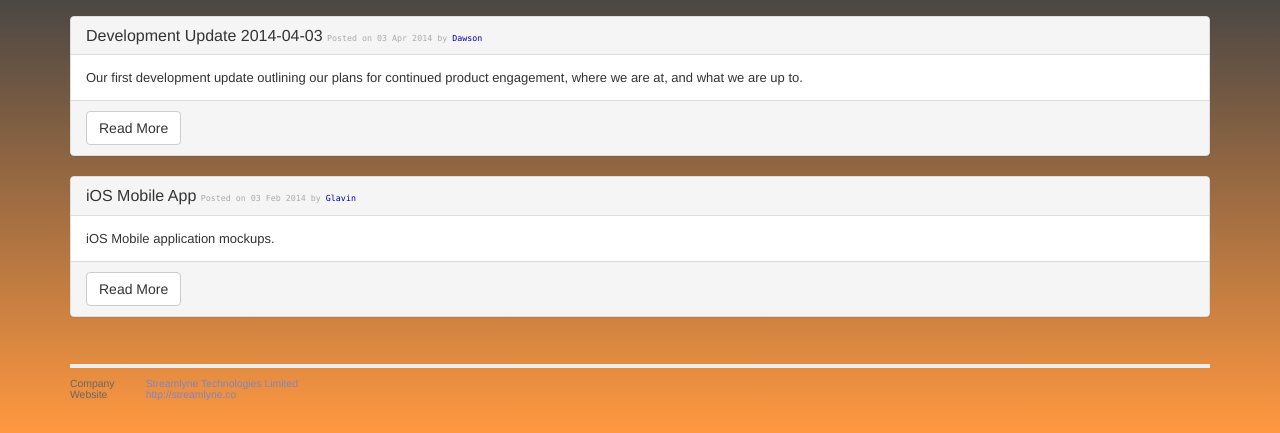
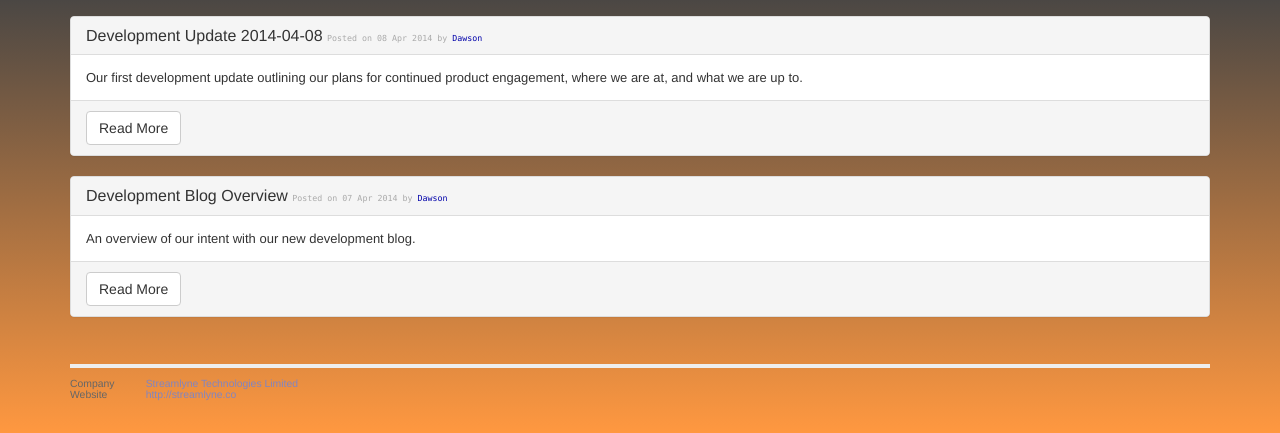
Before and after one commit to Streamlyne/dev-blog, a Jekyll site: the page built from index.html, in a window 1280 px wide, cut to the strip 467-900 px from the top of the page. Built offline with Jekyll 4.4.1, drawn with Linux system fonts in a browser that asks for light colours; nearby versions of some CDN libraries; library files that are not in the unit come from our copies; Markdown is read by kramdown in place of the engine named in the settings; part of the change alters nothing that is shown.

Commit message:
Worked on development blog overview post

```diff
--- a/_posts/2014-02-03-ios-app.markdown
+++ /dev/null
@@ -1,57 +0,0 @@
----
-layout: post
-title:  "iOS Mobile App"
-date:   2014-02-03 01:30:00
-description:  "iOS Mobile application mockups."
-categories: ios
-author: glavin
-
-draft: true
----
-
-This is a quick overview of our current iOS Mobile Application and some attached screenshots to hopefully get you excited.
-Please be sure to let us know if you have any ideas for improvements.
-
----
-
-## Login
-
-![Screenshot]({{ site.url }}/assets/images/iPhone_Login_1.PNG)
-
-## Sign Up
-
-![Screenshot]({{ site.url }}/assets/images/iPhone_SignUp_1.PNG)
-
-### Authentication
-
-![Screenshot]({{ site.url }}/assets/images/iPhone_SignUp_2.PNG)
-
-## Menu
-
-![Screenshot]({{ site.url }}/assets/images/iPhone_Menu_1.PNG)
-
-## Assets
-
-![Screenshot]({{ site.url }}/assets/images/iPhone_Assets_1.PNG)
-
-## Asset Profile
-
-![Screenshot]({{ site.url }}/assets/images/iPhone_AssetProfile_1.PNG)
-
-## Log Metric Sheets
-
-![Screenshot]({{ site.url }}/assets/images/iPhone_LogSheets_1.PNG)
-![Screenshot]({{ site.url }}/assets/images/iPhone_LogSheet_1.PNG)
-
-
-## LOTO & Blind
-
-![Screenshot]({{ site.url }}/assets/images/iPhone_LOTOandBlind_1.PNG)
-
-## Isolation Points
-
-![Screenshot]({{ site.url }}/assets/images/iPhone_LOTOIsolationPoint_1.PNG)
-
-## Signature
-
-![Screenshot]({{ site.url }}/assets/images/iPhone_Signature_1.png)
--- /dev/null
+++ b/_posts/2014-04-07-development-blog-overview.markdown
@@ -0,0 +1,29 @@
+---
+layout: post
+title: "Development Blog Overview"
+date: 2014-04-07
+author: dawson
+
+description: |
+  An overview of our intent with our new development blog.
+---
+
+Our development blog platform has been created with the intent of keeping our
+investors and operators up-to-date with our progress. The goal is to involve you
+as we develop the Streamlyne platform that way we may regularly receive feedback
+and validation.
+
+---
+
+#### Feedback
+
+Below this post you will see a commenting system. This commenting system is the
+starting point for our feedback. You may comment anonymously, or by logging in
+through your Facebook, Twitter, or Google account. With any comment we would
+appreciate having a means to contact for hearing more of what you think.
+
+Alternatively you can always contact us at :
+
+- Glavin Glavin@streamlyne.co (902)225-7035
+- Dawson Dawson@streamlyne.co (902)222-4914
+- Todd Todd@streamlyne.co (902)210-6735
--- a/_posts/2014-05-02-web-dashboard.markdown
+++ b/_posts/2014-04-08-web-dashboard.markdown
@@ -1,7 +1,7 @@
 ---
 layout: post
-title:  "Development Update 2014-04-03"
-date:   2014-04-03 01:30:00
+title:  "Development Update 2014-04-08"
+date:   2014-04-08 01:30:00
 description: |
   Our first development update outlining our plans for continued
   product engagement, where we are at, and what we are up to.
```
